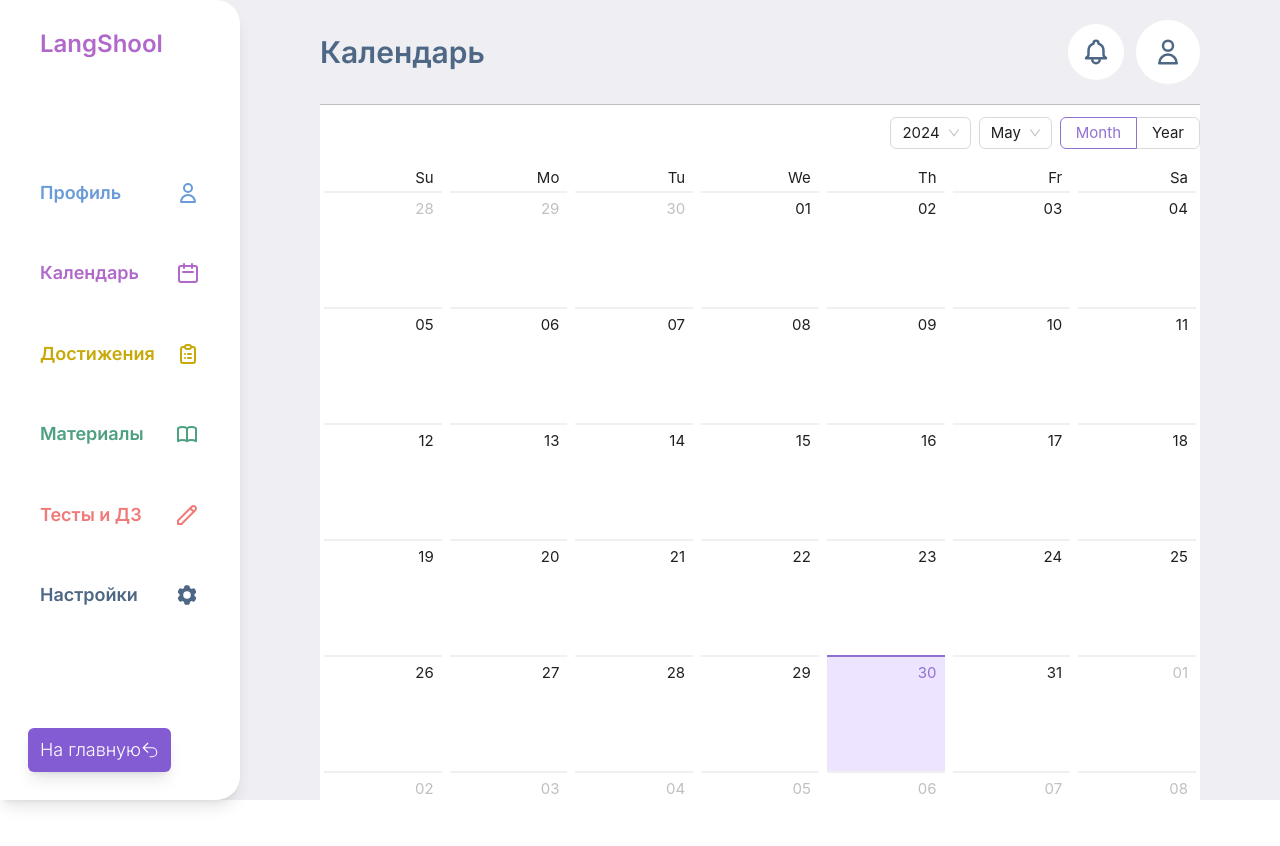
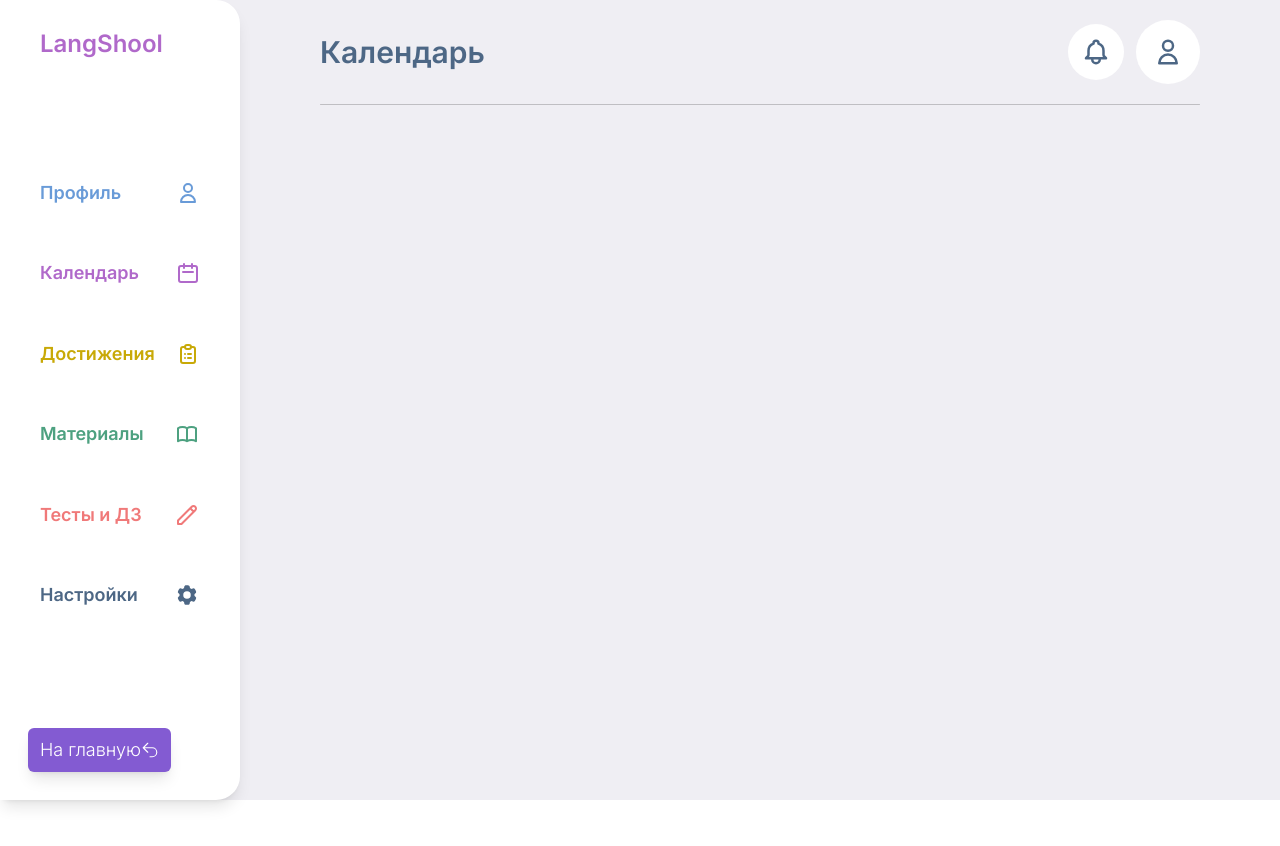
Before and after one commit to Koogich1/lang-school, a Next.js app: page /profile/calendar in a window 1280 px wide. Shown: the top 846 px of the page. After the commit the page ends 800 px from the top, so only its background shows below. Built offline with nearby package versions, Linux system fonts and the light colour scheme; no server answers.

Commit message:
правки 2

```diff
--- a/src/app/(protected)/profile/_components/dates.tsx
+++ b/src/app/(protected)/profile/_components/dates.tsx
@@ -1,4 +1,4 @@
-"use client"
+/* "use client"
 
 import React from 'react';
 import { Calendar, ConfigProvider } from 'antd';
@@ -90,3 +90,5 @@ const Dates = () => {
 };
 
 export default Dates
+
+*/
--- a/src/app/(protected)/profile/calendar/page.tsx
+++ b/src/app/(protected)/profile/calendar/page.tsx
@@ -5,8 +5,6 @@ import { Navbar } from "@/app/(protected)/profile/_components/navbar/navbar"
 import { Button } from "@/components/ui/button"
 import { useCurrentUser } from "@/hooks/use-current-user"
 import Header from "../_components/header"
-import Dates from "../_components/dates"
-
 
 const SettingsPage = () => {
 
@@ -24,7 +22,6 @@ const SettingsPage = () => {
 				/>
 			</div>
 			<div className="w-full flex justify-start">
-				<Dates/>
 			</div>
 		</div>
 	)
```
